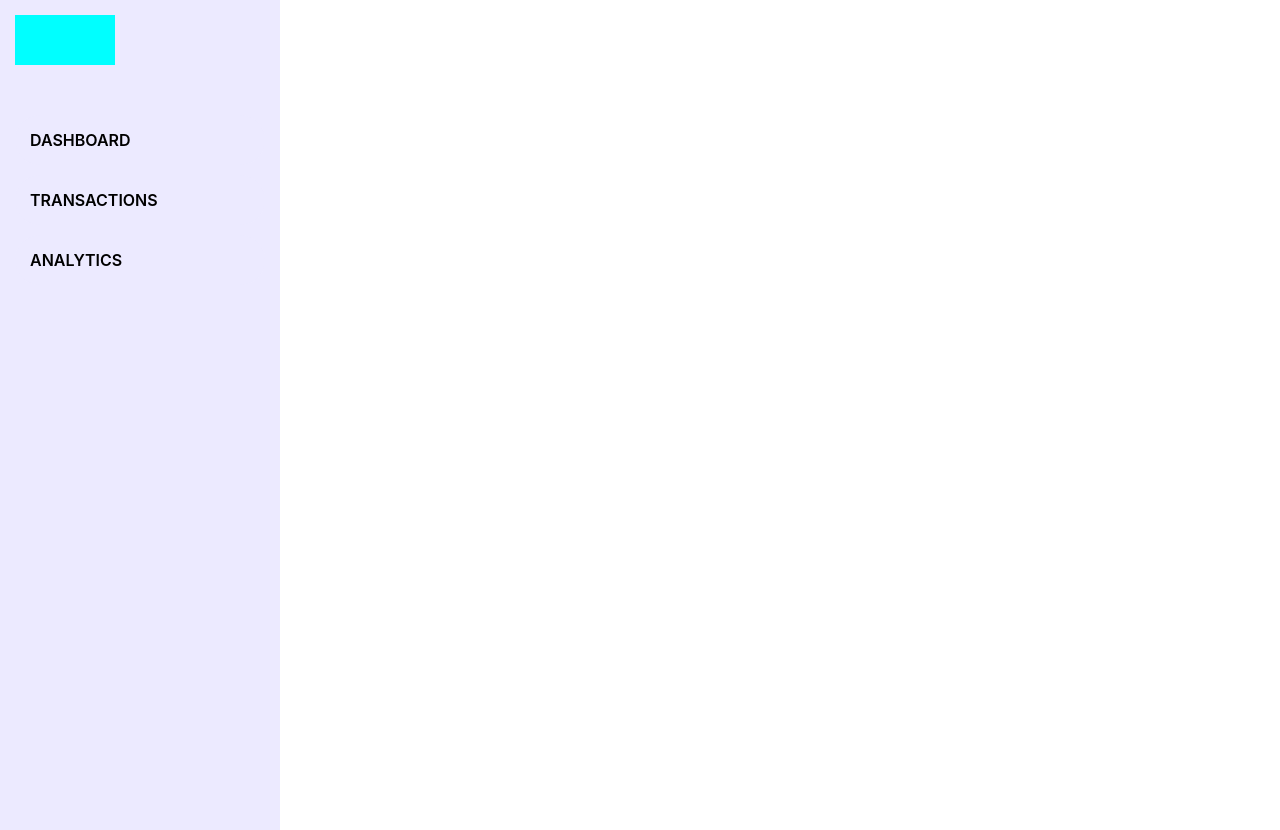
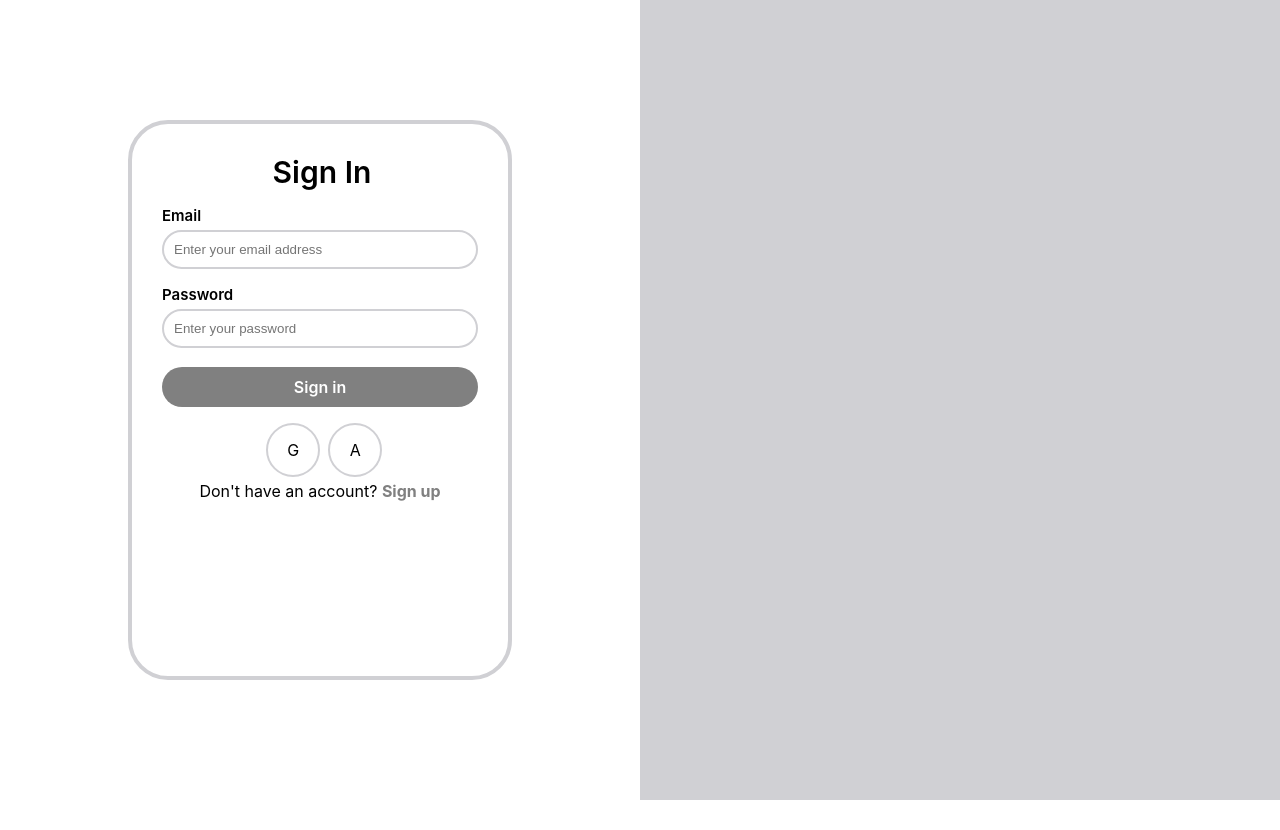
Before and after one commit to itsjasonagyeman/personal_finance_app, a React (Create React App) app in the folder frontend/: page / in a window 1280 px wide. After the commit the page ends 800 px from the top, so only its background shows below. Built offline with nearby package versions, Linux system fonts and the light colour scheme.

Commit message:
Sign in button reroutes

```diff
--- a/frontend/src/Auth.js
+++ b/frontend/src/Auth.js
@@ -3,11 +3,11 @@ import './Auth.css'
 import Signinbox from './components/Signinbox'
 import Signupbox from './components/Signupbox'
 
-export default function Auth() {
+export default function Auth({ setIsAuth }) {
   return (
     <div className='mainbody'>
         <div className='signpage'>
-            <Signupbox/>
+            <Signinbox setIsAuth={setIsAuth}/>
         </div>
         <div className='infopage'></div>
     </div>
--- a/frontend/src/components/Signinbox.js
+++ b/frontend/src/components/Signinbox.js
@@ -1,15 +1,19 @@
 import React from 'react'
 import './Signinbox.css'
 
-export default function Signinbox() {
+export default function Signinbox({ setIsAuth }) {
+  const handleSignIn = () => {
+    // TODO: validate credentials here before setting auth
+    setIsAuth(true);
+  };
   return (
     <div className='signinbox'>
         <div className='signintitle'>Sign In</div>
         <div className='emailtitle'>Email</div>
         <input type='text' placeholder='Enter your email address' className='emailbox'/>
         <div className='passwordtitle'>Password</div>
-        <input type='text' placeholder='Enter your password' className='passwordbox'/>
-        <div className='signinbutton'>Sign in</div>
+        <input type='password' placeholder='Enter your password' className='passwordbox'/>
+        <div className='signinbutton' onClick={handleSignIn}>Sign in</div>
         <div className='continuewith'>
             <div className='googlesigninbutton'>G</div>
             <div className='applesigninbutton'>A</div>
--- a/frontend/src/components/Signupbox.js
+++ b/frontend/src/components/Signupbox.js
@@ -16,7 +16,7 @@ export default function Signupbox() {
         <div className='emailsignuptitle'>Email</div>
         <input type='text' placeholder='Enter your email address' className='emailsignupbox'/>
         <div className='passwordsignuptitle'>Password</div>
-        <input type='text' placeholder='Enter your password' className='passwordsignupbox'/>
+        <input type='password' placeholder='Enter your password' className='passwordsignupbox'/>
         <div className='signupmainbutton'>Sign up</div>
         <div className='continuewith'>
             <div className='googlesignupbutton'>G</div>
--- a/frontend/src/index.js
+++ b/frontend/src/index.js
@@ -1,15 +1,19 @@
-import React from 'react';
+import React, {useState} from 'react';
 import ReactDOM from 'react-dom/client';
 import './index.css';
 import App from './App';
 import Auth from './Auth'
 import { BrowserRouter } from 'react-router-dom';
 
+function Root() {
+  const [isAuth, setIsAuth] = useState(false); // false = not yet authenticated
+
+  return (
+    <BrowserRouter>
+      {isAuth ? <App /> : <Auth setIsAuth={setIsAuth} />}
+    </BrowserRouter>
+  );
+}
+
 const root = ReactDOM.createRoot(document.getElementById('root'));
-root.render(
-  <BrowserRouter>
-    <React.StrictMode>
-      <App />
-    </React.StrictMode>
-  </BrowserRouter>
-);
+root.render(<Root />);
```
Also changed, not shown: 1 other file (tests, documents, lock files or other folders).
